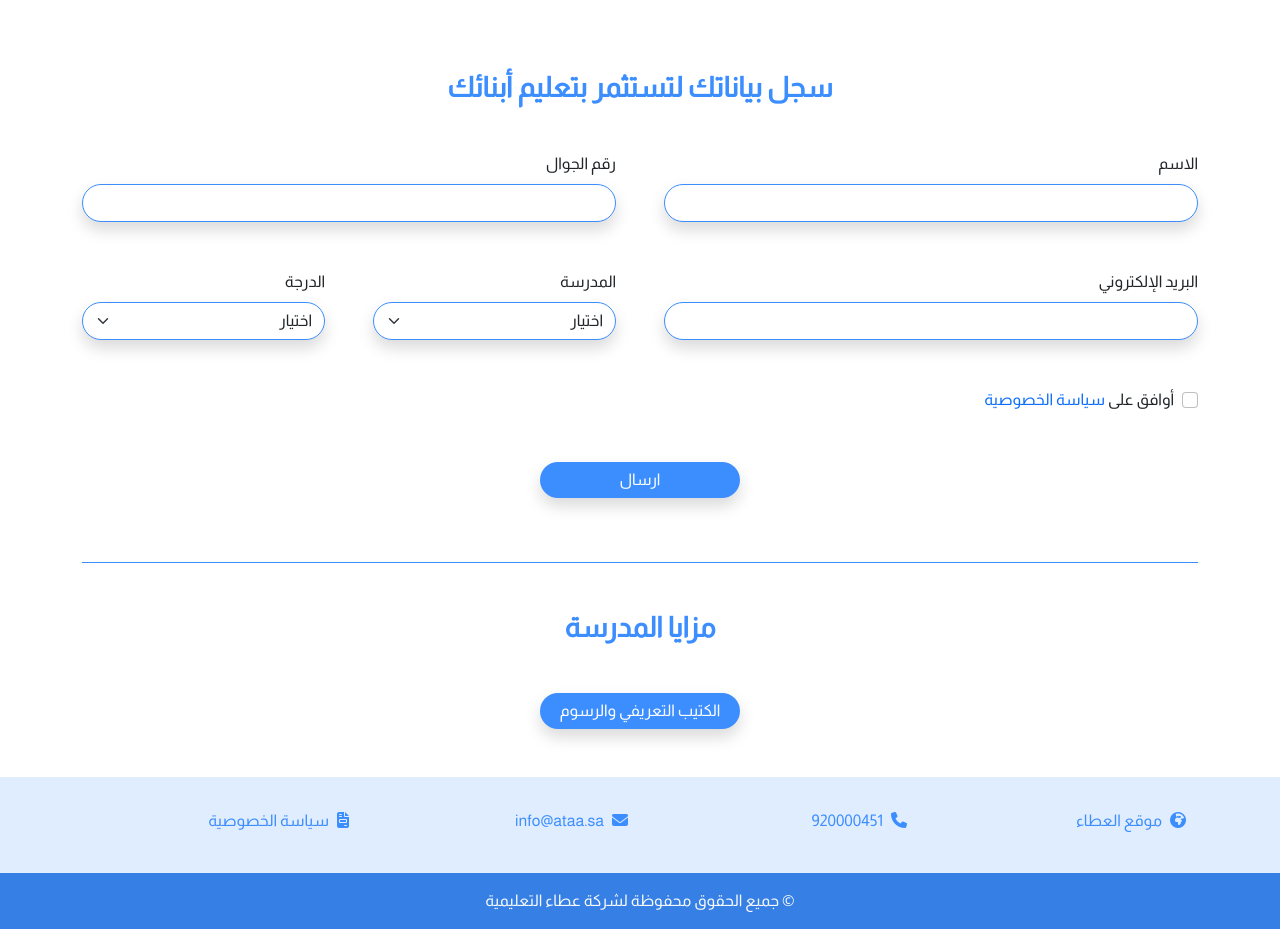
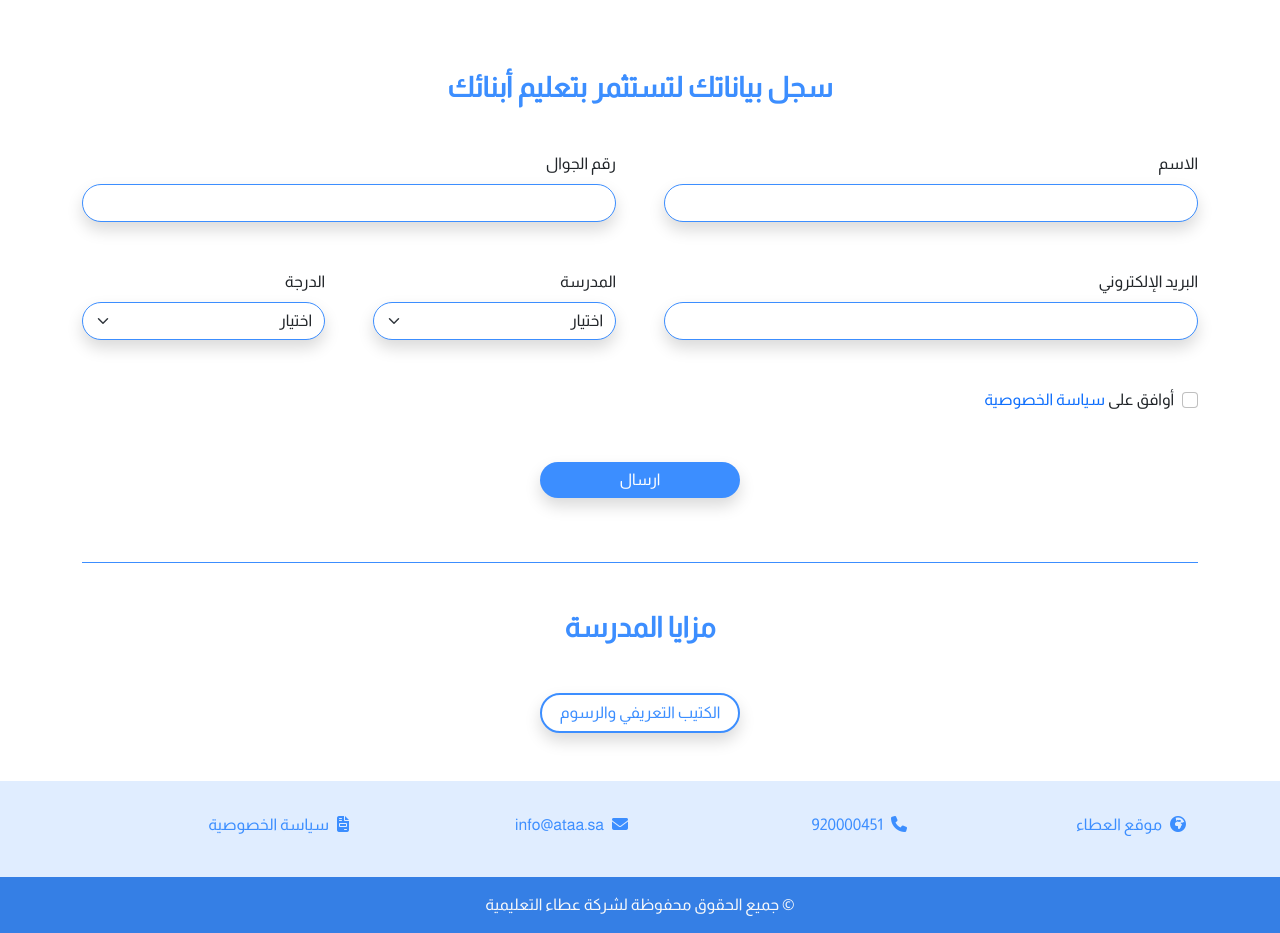
Before and after one commit to abdulkarim1420/ataa, a plain HTML site: page index.html in a window 1280 px wide. Shown: the part 87-1020 px from the top of the page. Drawn offline with nearby package versions, Linux system fonts and the light colour scheme.

Commit message:
button style

```diff
--- a/index.html
+++ b/index.html
@@ -96,7 +96,7 @@
 
         <div class="col-12 text-center mt-5 mb-5">
           <h3 class="blue text-center fw-bold mb-5 mt-5">مزايا المدرسة</h3>
-          <a href="ataa.pdf"><button type="button" class="btn shadow">الكتيب التعريفي والرسوم</button></a>
+          <a href="ataa.pdf"><button type="button" class="btn shadow" style="background-color: #ffffff; color: #3c8eff; border: solid #3c8eff 2px;">الكتيب التعريفي والرسوم</button></a>
         </div>
 
       </div>
```
